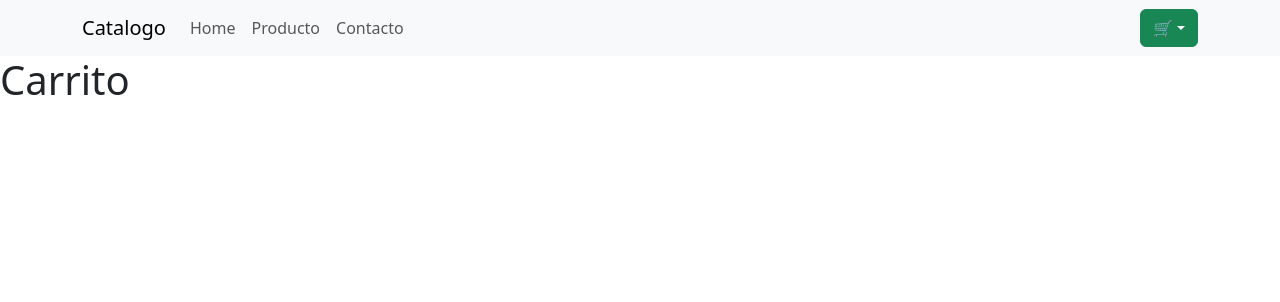
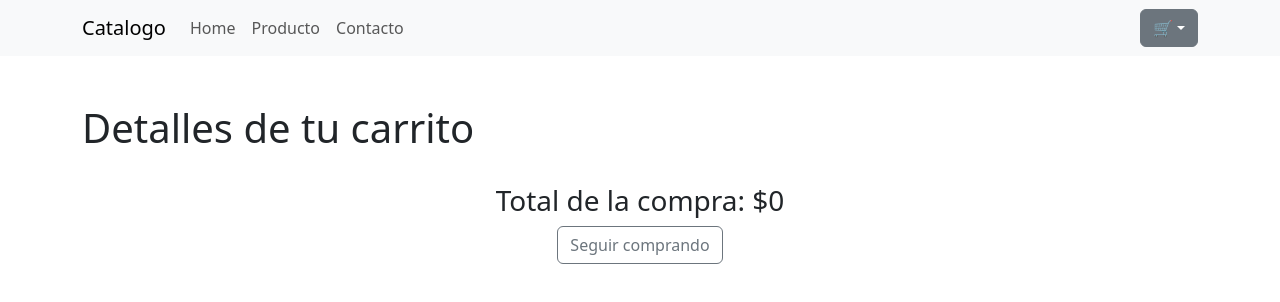
Before and after one commit to davidweissbrod/TP-Catalogo, a Next.js app in the folder tp-catalogo/: page /screens/carrito in a window 1280 px wide. Shown: the top 302 px of the page. Built offline with nearby package versions, Linux system fonts and the light colour scheme.

Commit message:
terminado

```diff
--- a/tp-catalogo/src/app/components/Navbar.js
+++ b/tp-catalogo/src/app/components/Navbar.js
@@ -1,17 +1,16 @@
 'use client';
 import { useContextCarrito } from '../context/CartContext';
 import Link from 'next/link';
-import { Navbar, Nav, Container, Dropdown, Badge } from 'react-bootstrap';
+import { Navbar, Nav, Container, Dropdown } from 'react-bootstrap';
 import { Button } from 'react-bootstrap';
-import styles from '../styles/nav.module.css'
 
 const NavbarComponent = () => {
   const { carrito, eliminarDelCarrito } = useContextCarrito();
-  const cantidadTotal = carrito.reduce((total, producto) => total + producto.cantidad, 0);
   const totalCompra = carrito.reduce(
-    (total, producto) => total + producto.precio * producto.cantidad,
+    (total, producto) => total + producto.price,
     0
   );
+
 
   return (
     <Navbar expand="lg" className="bg-body-tertiary">
@@ -30,13 +29,8 @@ const NavbarComponent = () => {
           </Nav>
           <Nav>
             <Dropdown align="end">
-              <Dropdown.Toggle variant="success" id="dropdown-custom-components">
+              <Dropdown.Toggle variant="secondary" id="dropdown-custom-components">
                 🛒
-                {cantidadTotal > 0 && (
-                  <Badge pill bg="danger" style={{ position: 'absolute', top: '0', right: '0', fontSize: '0.75rem' }}>
-                    {cantidadTotal}
-                  </Badge>
-                )}
               </Dropdown.Toggle>
 
               <Dropdown.Menu style={{ minWidth: '250px' }}>
@@ -47,9 +41,10 @@ const NavbarComponent = () => {
                     <Dropdown.Header>Productos en el carrito</Dropdown.Header>
                     {carrito.map((producto) => (
                       <Dropdown.Item key={producto.id}>
-                        <div>{producto.title}</div>
-                        <div>Precio: ${producto.price}</div>
-                        <Button onPress={() => eliminarDelCarrito(producto.id)} style={{backgroundColor: 'red', border: 'none'}}>
+                        <h4>{producto.title}</h4>
+                        <b>Precio: ${producto.price}</b>
+                        <br/>
+                        <Button onClick={() => eliminarDelCarrito(producto)} style={{backgroundColor: 'red', border: 'none'}}>
                           Eliminar
                         </Button>
                       </Dropdown.Item>
--- a/tp-catalogo/src/app/context/CartContext.js
+++ b/tp-catalogo/src/app/context/CartContext.js
@@ -1,5 +1,6 @@
 'use client'
 import React, { createContext, useContext, useEffect, useState } from 'react';
+import { Alert } from 'react-bootstrap';
 
 const ContextCarrito = createContext();
 export const CarritoProvider = ({ children }) => {
@@ -15,10 +16,11 @@ setCarrito(nuevoCarrito);
 localStorage.setItem('carrito', JSON.stringify(nuevoCarrito));
 };
 
-const eliminarDelCarrito = (productoAEliminar) => {
-    const nuevoCarrito = carrito.filter(producto => producto.id !== productoAEliminar.id);
+const eliminarDelCarrito = (producto) => {
+    const nuevoCarrito = carrito.filter(prod => prod.id !== producto.id);
     setCarrito(nuevoCarrito);
     localStorage.setItem('carrito', JSON.stringify(nuevoCarrito));
+
 };
 
 return (
--- a/tp-catalogo/src/app/screens/carrito/page.js
+++ b/tp-catalogo/src/app/screens/carrito/page.js
@@ -1,16 +1,58 @@
-'use client'
-import React from "react";
+'use client';
 import 'bootstrap/dist/css/bootstrap.min.css';
-import { useCart } from '../../context/CartContext'
+import { useContextCarrito } from '../../context/CartContext';
+import { Button, Container, Row, Col, Card } from 'react-bootstrap';
+import Link from 'next/link';
 import Navbar from '../../components/Navbar'
 
-export default function Carrito() {
+const Carrito = () => {
+  const { carrito, eliminarDelCarrito } = useContextCarrito();
+  const totalCompra = carrito.reduce(
+    (total, producto) => total + producto.price,
+    0
+  );
+
+  return (
+  <>
+  <Navbar/>
+  <Container className="mt-5">
+    <h1>Detalles de tu carrito</h1>
+      <div>
+        <Row>
+          {carrito.map((producto) => (
+    <Col key={producto.id} sm={12} md={6} lg={4}>
+      <Card className="mb-4">
+        <Card.Body>
+          <Card.Title>{producto.title}</Card.Title>
+          <div className="d-flex justify-content-center mb-3">
+            <img
+              src={producto.thumbnail}
+              alt={producto.title}
+              style={{ width: '100%', maxWidth: '150px', height: 'auto' }}
+            />
+          </div>
+          <Card.Text>
+            <strong>Precio:</strong> ${producto.price}
+          </Card.Text>
+          <Button variant="danger" onClick={() => eliminarDelCarrito(producto)} style={{ backgroundColor: 'red', border: 'none' }}>
+            Eliminar
+          </Button>
+        </Card.Body>
+      </Card>
+    </Col>
+  ))}
+</Row>
+ <div className="text-center mt-4">
+    <h3>Total de la compra: ${totalCompra}</h3>
+      <Link href="/" passHref>
+          <Button variant="outline-secondary" className="mx-2" style={{marginBottom: '90px'}}>Seguir comprando</Button>
+      </Link>
+  </div>
+</div>
+</Container>
+</>
+  );
+};
 
 
-  return (
-    <>
-      <Navbar/>
-      <h1>Carrito</h1>
-    </>
-  );
-}
+export default Carrito;
--- a/tp-catalogo/src/app/screens/producto/page.js
+++ b/tp-catalogo/src/app/screens/producto/page.js
@@ -81,7 +81,7 @@ export default function Producto() {
               <Button className="me-2 mb-2" onClick={() => handleShow(product, true)}>
                 Ver detalles
               </Button>
-              <Button onClick={() => agregarAlCarrito(product)}>
+              <Button className="me-2 mb-2" variant='secondary' onClick={() => agregarAlCarrito(product)}>
                 Agregar al Carrito
               </Button>
             </div>
```
